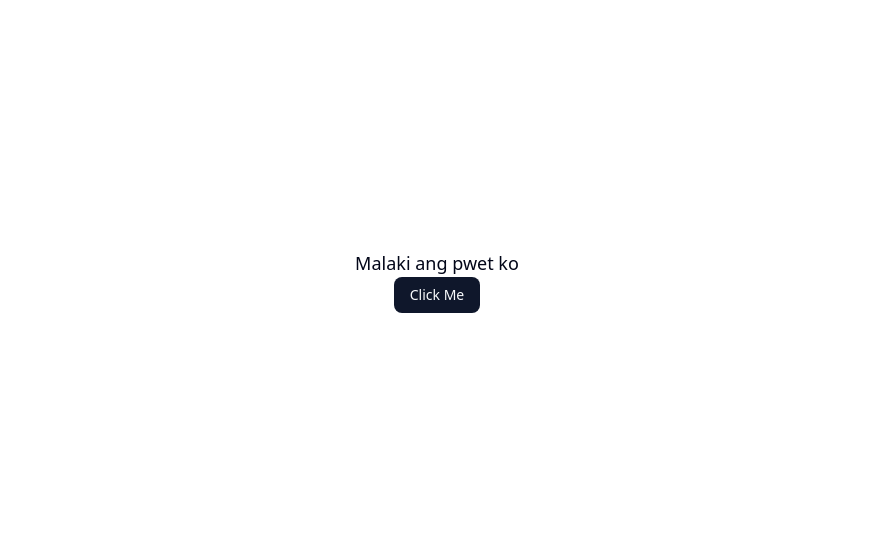
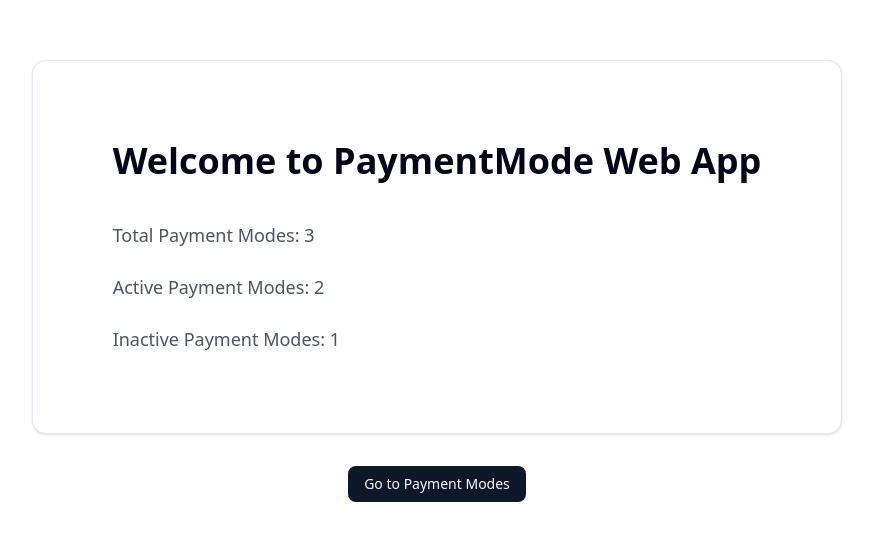
Before and after one commit to JasperManalo/PaymentModeWebApp, a Next.js app in the folder my-app/: page / in a window 1280 px wide. Shown: the part 119-660 px from the top of the page, without its empty margins (203-1076 px from the left). Built offline with nearby package versions, Linux system fonts and the light colour scheme.

Commit message:
Added dashboard

```diff
--- a/my-app/app/dashboard/page.jsx
+++ /dev/null
@@ -1 +0,0 @@
-'use client';
--- a/my-app/app/page.jsx
+++ b/my-app/app/page.jsx
@@ -1,7 +1,7 @@
 'use client';
-import Image from "next/image";
 import { useRouter } from "next/navigation";
 import { Button } from "../components/ui/button";
+import { Card } from "@/components/ui/card";
 
 
 export default function Home() {
@@ -9,10 +9,13 @@ export default function Home() {
     <button>Hello</button>
       return (
     <div className="flex flex-col items-center justify-center min-h-screen py-2">
-      <p className="text-lg text-center">
-        Malaki ang pwet ko
-      </p>
-      <Button onClick={() => router.push('/paymentmode')}>Click Me</Button>
+      <Card className="p-20 mb-8">
+        <h1 className="text-4xl font-bold mb-4">Welcome to PaymentMode Web App</h1>
+        <p className="text-lg text-gray-600">Total Payment Modes: 3</p>
+        <p className="text-lg text-gray-600">Active Payment Modes: 2</p>
+        <p className="text-lg text-gray-600">Inactive Payment Modes: 1</p>
+      </Card>
+      <Button onClick={() => router.push('/paymentmode')}>Go to Payment Modes</Button>
     </div>
   );
 }
--- a/my-app/app/paymentmode/page.jsx
+++ b/my-app/app/paymentmode/page.jsx
@@ -70,8 +70,13 @@ export default function PaymentModePage() {
     return (
         <div className="header-space mx-auto max-w-7xl">
             <h1 className="text-3xl font-bold mb-6 text-center py-10">Payment Modes Management</h1>
+            <div className="px-4">
+                <Button variant="destructive" className="mb-4" onClick={() => window.history.back()}>
+                    Back
+                </Button>
+            </div>
 
-        <div className="container mx-auto py-8 px-4">
+        <div className="container mx-auto px-4">
             <Card>
                 <CardHeader>
                     <div className="flex justify-between items-center">
```
